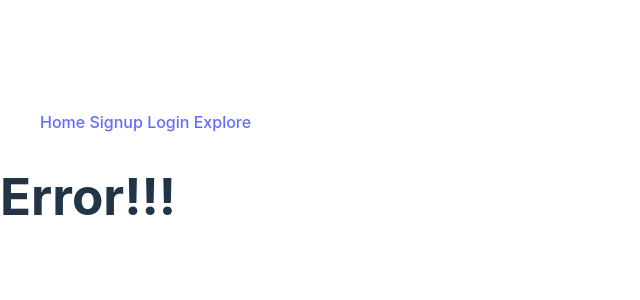
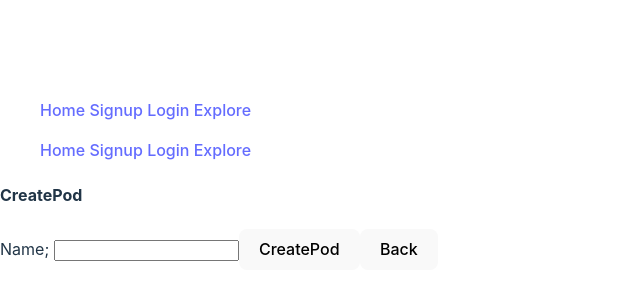
Before and after one commit to toks4/Talk-Tune, a React (Vite) app: page /createPodcast/1 in a window 1280 px wide. Shown: the part 224-524 px from the top of the page, without its empty margins (0-640 px from the left). Built offline with nearby package versions, Linux system fonts and the light colour scheme.

Commit message:
pro/createpodcast

```diff
--- a/src/App.jsx
+++ b/src/App.jsx
@@ -5,6 +5,10 @@ import LoginPage from "./pages/LoginPage";
 import NavBar from "./components/NavBar";
 import ErrorPage from "./pages/ErrorPage";
 import ExplorePage from "./pages/ExplorePage";
+import ProfilePage from "./pages/ProfilePage";
+import CreatePodcast from "./pages/CreatePodcast";
+
+
 
 function App() {
  return (
@@ -16,6 +20,8 @@ function App() {
         <Route path="/signup" element={<SignupPage />} />
         <Route path="/login" element={<LoginPage />} />
         <Route path="/explore" element={<ExplorePage />} />
+        <Route path="/profile/:userId" element= {<ProfilePage />} />
+        <Route path="/createPodcast/:userId" element={<CreatePodcast />} />
 
 
         <Route path="*" element={ <ErrorPage /> } />
--- /dev/null
+++ b/src/pages/CreatePodcast.jsx
@@ -0,0 +1,58 @@
+import React from 'react'
+import NavBar from '../components/NavBar'
+import { Navigate } from 'react-router-dom'
+
+function CreatePodcast() {
+    const [podcastname, setPodcastName] = React.useState()
+    const [podcastdescription, setPodcastDescription] = React.useState()
+    const [podcascategory, setPodcastCategory] = React.useState()
+    const [podcastaudio, setPodcastAudio] = React.useState()
+    const [podcastimage, setPodcastImage] = React.useState()
+    const [podcastepisode, setPodcastEpisode] = React.useState()
+
+
+    const handleSubmit = async (event) => {
+        event.preventDefault()
+
+        const CreatePodcast = {name, description, category, audio, image, episode}
+        console.log(CreatePodcast)
+        const response = await axios.post('http://localhost:5005/Auth/podcasts', CreatePod)
+
+
+        setPodcastName('')
+        setPodcastDescription('')
+        setPodcastCategory('')
+        setPodcastAudio('')
+        setPodcastImage('')
+        setPodcastEpisode('')
+
+
+        Navigate('/updatepodcast')
+
+
+    }
+
+
+
+
+  return (
+    <div>
+        <NavBar />
+        <h4>CreatePod</h4>
+        <form stlye = {{display : "flex", flexDirection: 'column'}}onSubmit={handleSubmit}>
+        <label>Name; <input type= "text" onChange = {event => setName (event.target.value)}></input></label>
+
+
+
+        <button type="submit">CreatePod</button>
+        <button type="button" onClick={() => Navigate('/updatepodcast')}>Back</button>
+
+
+
+
+        </form>
+    </div>
+  )
+}
+
+export default CreatePodcast
--- a/src/pages/HomePage.jsx
+++ b/src/pages/HomePage.jsx
@@ -1,6 +1,11 @@
 import React from 'react'
 
-function HomePage() {
+const HomePage = () => {
+  const isUserConnected = true
+
+  if (!isUserConnected) {
+    return <Navigate to = "/login" />
+  }
   return (
     <div>
         <h1>Home Page</h1>
--- a/src/pages/LoginPage.jsx
+++ b/src/pages/LoginPage.jsx
@@ -1,5 +1,6 @@
 import { useState } from 'react';
 import axios from 'axios';
+import { useNavigate } from 'react-router-dom';
 
 const LoginPage = () => {
   // Add some states to control your inputs
@@ -9,12 +10,21 @@ const LoginPage = () => {
   const handleSubmit = async event => {
     event.preventDefault()
     try {
-      const response = await axios.post('http://localhost:5173/auth/login', {
+      const response = await axios.post('http://localhost:5005/auth/login', {
         username,
         password,
       })
       console.log(response.data)
-    } catch (error) {
+
+      if (response.status === 201) {
+        useNavigate('/profile')
+
+    }
+    }
+
+
+
+    catch (error) {
       console.error(error)
     }
   }
--- a/src/pages/ProfilePage.jsx
+++ b/src/pages/ProfilePage.jsx
@@ -0,0 +1,41 @@
+import React, { useEffect } from 'react'
+import { useState } from 'react';
+import { useParams } from 'react-router-dom';
+
+
+
+function ProfilePage() {
+    const [user, setUser] = useState('')
+    const [userId] = useParams('')
+
+
+
+    const getUser = async () => {
+    const response = await axios(`http://localhost:5005/auth/${userId}`,{
+
+    })
+    const data = await response.json();
+    setUser(data)
+
+}
+
+
+
+
+    useEffect(()=>{
+       getUser()
+    },[]);
+
+
+  return (
+    <div>
+    <h1>ProfilePage</h1>
+    <Link to='/createPodcast'>
+        <button className='podcastsBtn' type='submit'> Podcasts </button>
+        </Link>
+
+    </div>
+  )
+}
+
+export default ProfilePage
```
Also changed, not shown: src/components/PrivateRoutes.jsx (added, +15 -0 lines), src/pages/UpdatePodcast.jsx (added, +10 -0 lines).
